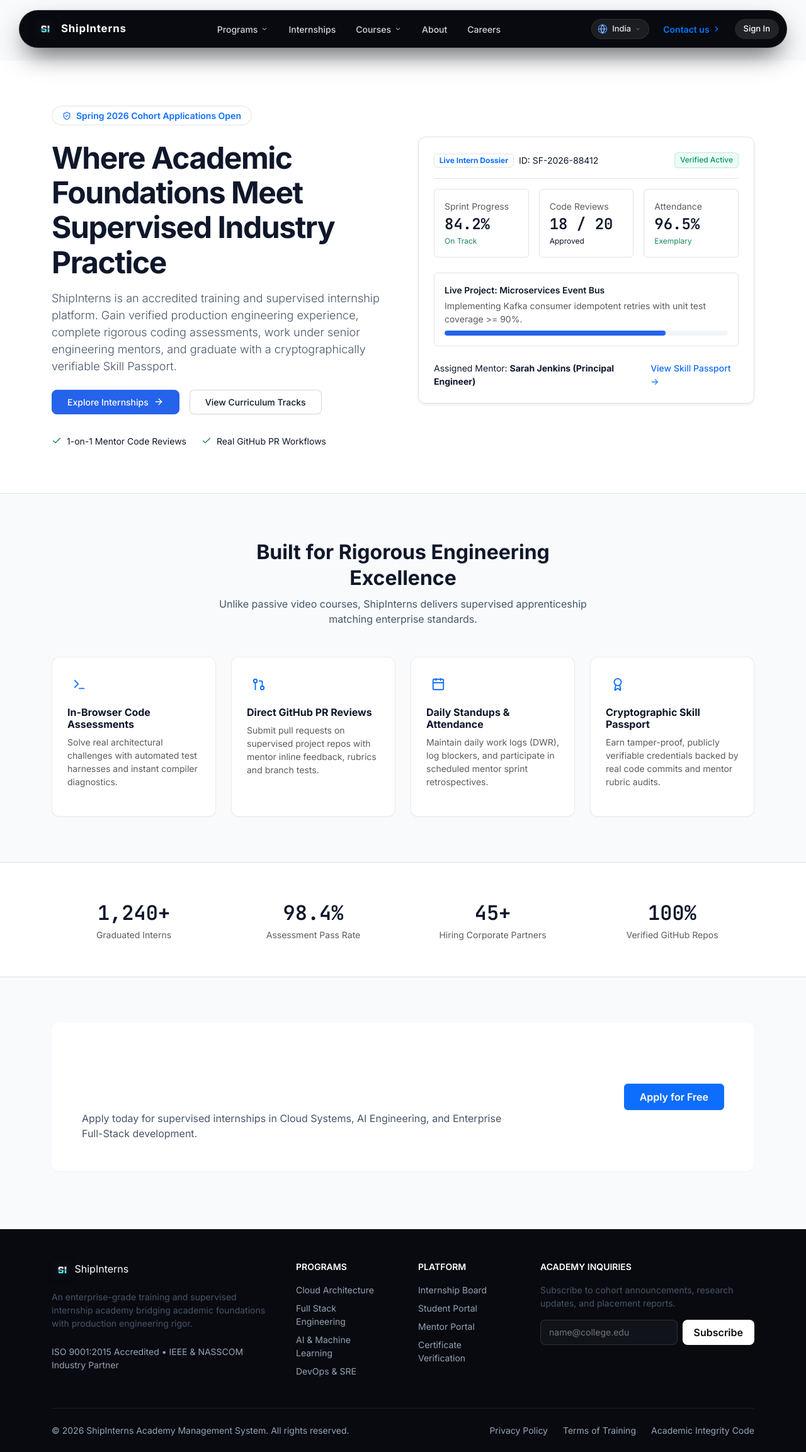
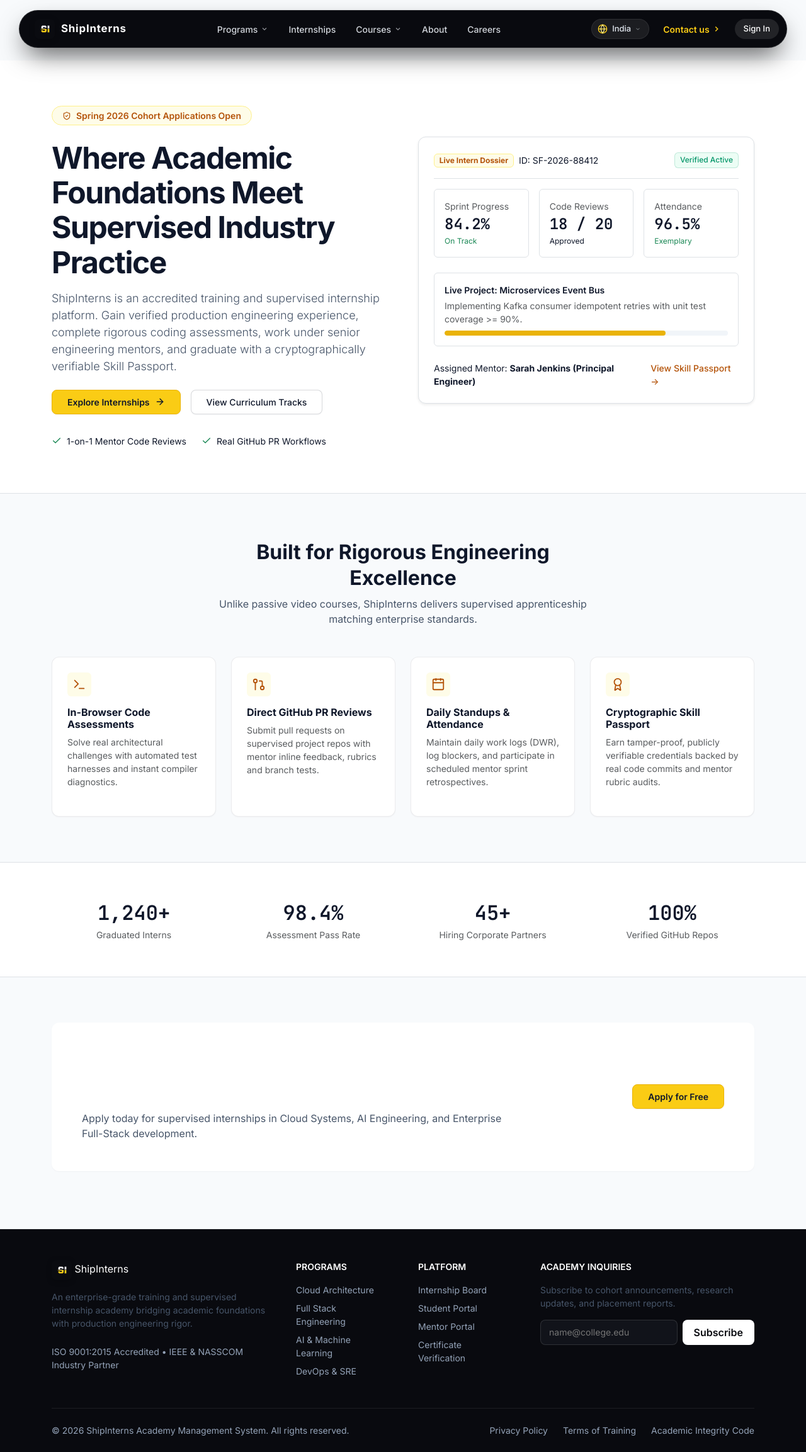
Before and after one commit to dhatcha2006-arch/SHIPINTERNS, a Flask app: page / in a window 1280 px wide. Shown: the whole page at 63% size. Run offline with Flask 3, Linux system fonts and the light colour scheme.

Commit message:
style(theme): transform primary blue color into vibrant golden yellow across all components

```diff
--- a/frontend/static/css/components.css
+++ b/frontend/static/css/components.css
@@ -4,13 +4,13 @@
    ========================================================================== */
 
 /* Buttons */
-.btn-sf-primary {
-  background-color: var(--sf-primary-600);
-  color: #ffffff;
-  border: 1px solid var(--sf-primary-600);
+.btn-sf-primary, .btn-primary {
+  background-color: var(--sf-primary-500) !important;
+  color: #0f172a !important;
+  border: 1px solid var(--sf-primary-600) !important;
   padding: 8px 18px;
   font-size: 0.875rem;
-  font-weight: 500;
+  font-weight: 600 !important;
   border-radius: var(--sf-radius-md);
   box-shadow: var(--sf-shadow-xs);
   transition: all 0.15s ease-in-out;
@@ -19,10 +19,17 @@
   justify-content: center;
   gap: var(--sf-space-2);
 }
-.btn-sf-primary:hover {
-  background-color: var(--sf-primary-700);
-  border-color: var(--sf-primary-700);
-  color: #ffffff;
+.btn-sf-primary:hover, .btn-primary:hover,
+.btn-sf-primary:focus, .btn-primary:focus {
+  background-color: var(--sf-primary-600) !important;
+  border-color: var(--sf-primary-700) !important;
+  color: #000000 !important;
+}
+
+.btn-sf-primary:active, .btn-primary:active {
+  background-color: var(--sf-primary-700) !important;
+  border-color: #a16207 !important;
+  color: #000000 !important;
 }
 
 .btn-sf-secondary {
@@ -138,8 +145,8 @@
   line-height: 1.4;
 }
 .sf-badge-primary {
-  background-color: var(--sf-primary-50);
-  color: var(--sf-primary-600);
+  background-color: var(--sf-primary-100);
+  color: #854d0e;
   border: 1px solid var(--sf-primary-200);
 }
 .sf-badge-success {
@@ -241,3 +248,35 @@
 .sf-progress-fill.success {
   background-color: var(--sf-success-600);
 }
+
+/* Yellow Brand Accent Utilities */
+.text-primary, a.text-primary {
+  color: #b45309 !important;
+}
+.text-primary:hover, a.text-primary:hover {
+  color: #78350f !important;
+}
+.bg-primary {
+  background-color: var(--sf-primary-500) !important;
+  color: #0f172a !important;
+}
+.bg-primary-50 {
+  background-color: var(--sf-primary-50) !important;
+}
+.border-primary-200 {
+  border-color: var(--sf-primary-200) !important;
+}
+.border-primary {
+  border-color: var(--sf-primary-500) !important;
+}
+.btn-primary {
+  background-color: var(--sf-primary-500) !important;
+  color: #0f172a !important;
+  font-weight: 600 !important;
+  border-color: var(--sf-primary-600) !important;
+}
+.btn-primary:hover, .btn-primary:focus {
+  background-color: var(--sf-primary-600) !important;
+  border-color: var(--sf-primary-700) !important;
+  color: #000000 !important;
+}
--- a/frontend/static/css/design-system.css
+++ b/frontend/static/css/design-system.css
@@ -23,7 +23,7 @@
   --sf-bg-subtle: #f8fafc;
   --sf-border-subtle: rgba(15, 23, 42, 0.08);
   --sf-border-strong: rgba(15, 23, 42, 0.16);
-  --sf-border-focus: #2563eb;
+  --sf-border-focus: #eab308;
 
   /* Typography Roles */
   --sf-text-primary: #0f172a;
@@ -32,13 +32,13 @@
   --sf-text-subtle: #94a3b8;
   --sf-text-inverse: #ffffff;
 
-  /* Brand Cobalt Accent */
-  --sf-primary-50:  #eff6ff;
-  --sf-primary-100: #dbeafe;
-  --sf-primary-200: #bfdbfe;
-  --sf-primary-500: #3b82f6;
-  --sf-primary-600: #2563eb;
-  --sf-primary-700: #1d4ed8;
+  /* Brand Yellow Accent (Vibrant Golden Yellow & Amber) */
+  --sf-primary-50:  #fefce8;
+  --sf-primary-100: #fef9c3;
+  --sf-primary-200: #fef08a;
+  --sf-primary-500: #facc15;
+  --sf-primary-600: #eab308;
+  --sf-primary-700: #ca8a04;
 
   /* Semantics */
   --sf-success-50:  #ecfdf5;
@@ -116,12 +116,12 @@ p {
 }
 
 a {
-  color: var(--sf-primary-600);
+  color: #b45309;
   text-decoration: none;
   transition: color 0.15s ease-in-out;
 }
 a:hover {
-  color: var(--sf-primary-700);
+  color: #78350f;
 }
 
 .tabular-nums {
--- a/frontend/static/css/layout.css
+++ b/frontend/static/css/layout.css
@@ -177,7 +177,7 @@
   display: flex;
   align-items: center;
   justify-content: center;
-  color: #38bdf8;
+  color: #facc15;
   flex-shrink: 0;
 }
 
@@ -217,9 +217,9 @@
   opacity: 0.65;
 }
 
-/* Electric Blue Contact Us CTA */
+/* Electric Yellow Contact Us CTA */
 .sf-pill-cta {
-  color: #0076ff;
+  color: #facc15;
   font-size: 0.875rem;
   font-weight: 600;
   text-decoration: none;
@@ -231,7 +231,7 @@
 }
 
 .sf-pill-cta:hover {
-  color: #38bdf8;
+  color: #fde047;
 }
 
 .sf-pill-cta:hover .sf-arrow-right {
@@ -421,8 +421,8 @@
   color: var(--sf-slate-900);
 }
 .sf-sidebar-item.active {
-  background-color: var(--sf-primary-50);
-  color: var(--sf-primary-600);
+  background-color: var(--sf-primary-100);
+  color: #854d0e;
   font-weight: 600;
 }
 .sf-sidebar-item i, .sf-sidebar-item svg {
--- a/frontend/templates/certificates/view.html
+++ b/frontend/templates/certificates/view.html
@@ -68,7 +68,7 @@
         <!-- Central Cryptographic Stamp -->
         <div class="col-sm-4 text-center">
           <div class="d-inline-flex flex-column align-items-center p-2 border border-2 border-primary rounded bg-slate-50">
-            <svg xmlns="http://www.w3.org/2000/svg" viewBox="0 0 24 24" width="32" height="32" fill="none" stroke="#2563eb" stroke-width="2">
+            <svg xmlns="http://www.w3.org/2000/svg" viewBox="0 0 24 24" width="32" height="32" fill="none" stroke="#eab308" stroke-width="2">
               <path d="M12 22s8-4 8-10V5l-8-3-8 3v7c0 6 8 10 8 10z"/>
             </svg>
             <span class="text-slate-900 fw-bold small mt-1" style="font-size: 0.7rem;">VERIFIED CREDENTIAL</span>
--- a/frontend/templates/components/navbar_public.html
+++ b/frontend/templates/components/navbar_public.html
@@ -85,9 +85,9 @@
         <div class="sf-region-badge d-none d-sm-inline-flex align-items-center">
           <span class="sf-region-flag">
             <svg viewBox="0 0 24 24" fill="none" stroke="currentColor" stroke-width="2">
-              <circle cx="12" cy="12" r="10" stroke="#3b82f6"/>
-              <path d="M2 12h20" stroke="#60a5fa"/>
-              <path d="M12 2a15 15 0 0 1 4 10 15 15 0 0 1-4 10 15 15 0 0 1-4-10 15 15 0 0 1 4-10z" stroke="#93c5fd"/>
+              <circle cx="12" cy="12" r="10" stroke="#facc15"/>
+              <path d="M2 12h20" stroke="#fde047"/>
+              <path d="M12 2a15 15 0 0 1 4 10 15 15 0 0 1-4 10 15 15 0 0 1-4-10 15 15 0 0 1 4-10z" stroke="#fef08a"/>
             </svg>
           </span>
           <span class="sf-region-text">India</span>
--- a/frontend/templates/student/application_status.html
+++ b/frontend/templates/student/application_status.html
@@ -45,7 +45,7 @@
 
       <!-- Step 3 (Current Active) -->
       <div class="sf-roadmap-node">
-        <div class="sf-node-dot" style="background: #2563eb; color: #ffffff; border-color: #2563eb;">
+        <div class="sf-node-dot" style="background: #facc15; color: #0f172a; border-color: #eab308;">
           <i data-lucide="terminal" style="width: 16px; height: 16px;"></i>
         </div>
         <div class="sf-card p-3 border border-primary bg-primary-50 mb-0">
--- a/frontend/templates/student/roadmap.html
+++ b/frontend/templates/student/roadmap.html
@@ -72,7 +72,7 @@
 
     <!-- Milestone 4 (CURRENT ACTIVE) -->
     <div class="sf-roadmap-node">
-      <div class="sf-node-dot" style="background: #2563eb; color: #ffffff; border-color: #2563eb;">
+      <div class="sf-node-dot" style="background: #facc15; color: #0f172a; border-color: #eab308;">
         <i data-lucide="compass" style="width: 16px; height: 16px;"></i>
       </div>
       <div class="sf-card p-4 border-2 border-primary bg-primary-50 mb-0">
```
Also changed, not shown: frontend/static/images/logo.jpg, frontend/static/images/logo.png.
